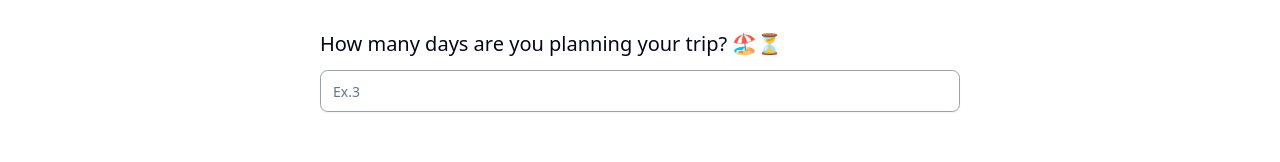
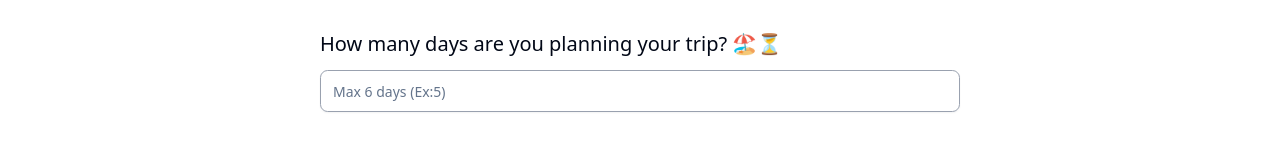
Before and after one commit to sohan10012/TourSync, a React (Vite) app: page /create-trip in a window 1280 px wide. Shown: the part 382-544 px from the top of the page. Built offline with nearby package versions, Linux system fonts and the light colour scheme; no server answers.

Commit message:
resolved no of days to less than 7

```diff
--- a/src/create-trip/index.jsx
+++ b/src/create-trip/index.jsx
@@ -60,8 +60,8 @@ function CreateTrip() {
     }
     if (!formData.noofDays) {
       errors.noofDays = "Number of days is required";
-    } else if (formData.noofDays > 10) {
-      errors.noofDays = "Number of days cannot be more than 10";
+    } else if (formData.noofDays > 6) {
+      errors.noofDays = "Number of days cannot be more than 6";
     }
     if (!formData.budget) {
       errors.budget = "Budget is required";
@@ -168,10 +168,10 @@ function CreateTrip() {
             required
             className="py-5  border-gray-400 hover:shadow-md focus:white focus:accent-white"
             type="number"
-            placeholder="Ex.3"
+            placeholder="Max 6 days (Ex:5)"
             onChange={(e) => {
               handleInputChange("noofDays", e.target.value);
-              setFormErrors((prev) => ({ ...prev, noofDays: "" })); // Clear error on change
+              setFormErrors((prev) => ({ ...prev, noofDays: "" }));
             }}
           />
           {formErrors.noofDays && (
```
